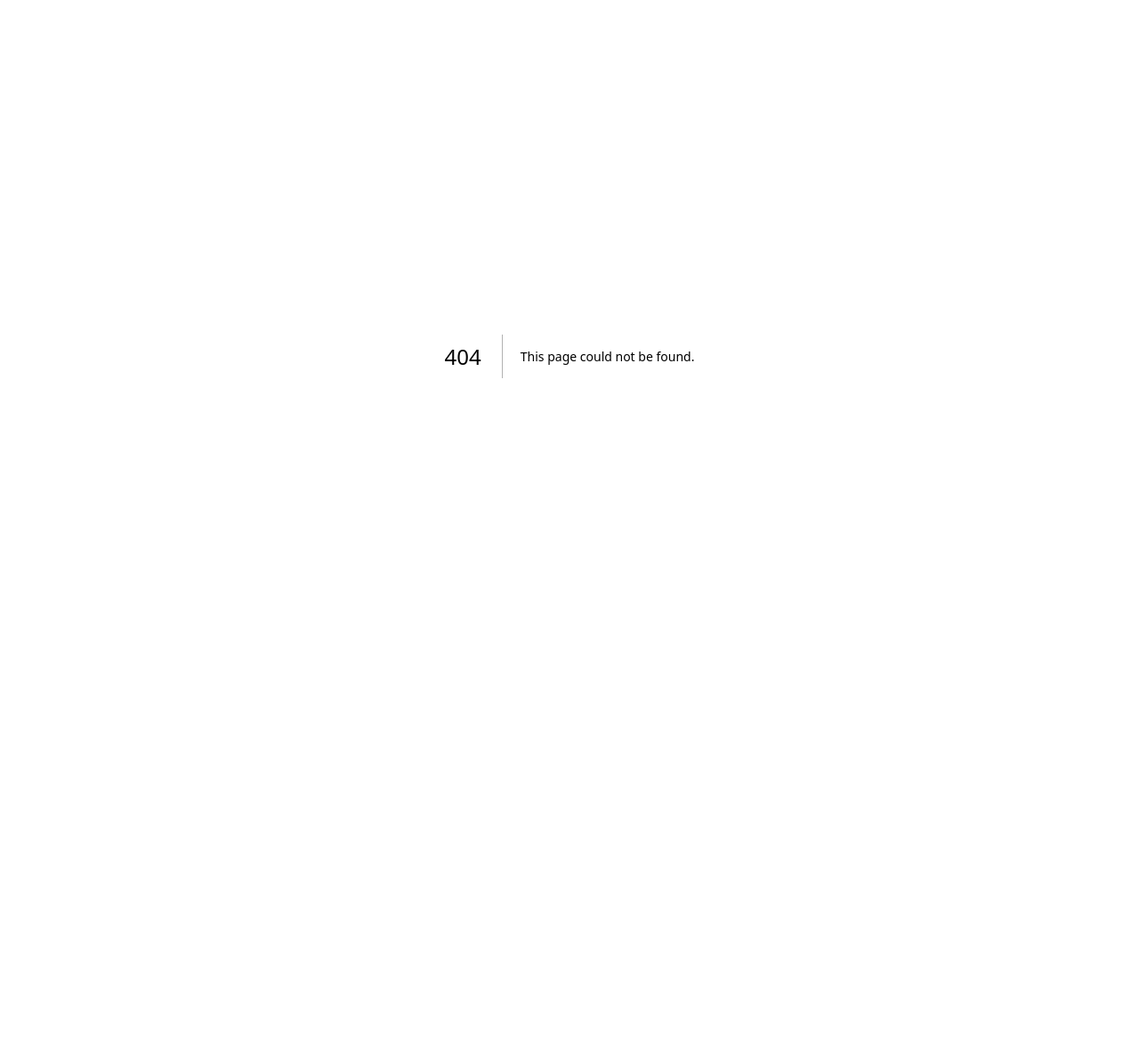
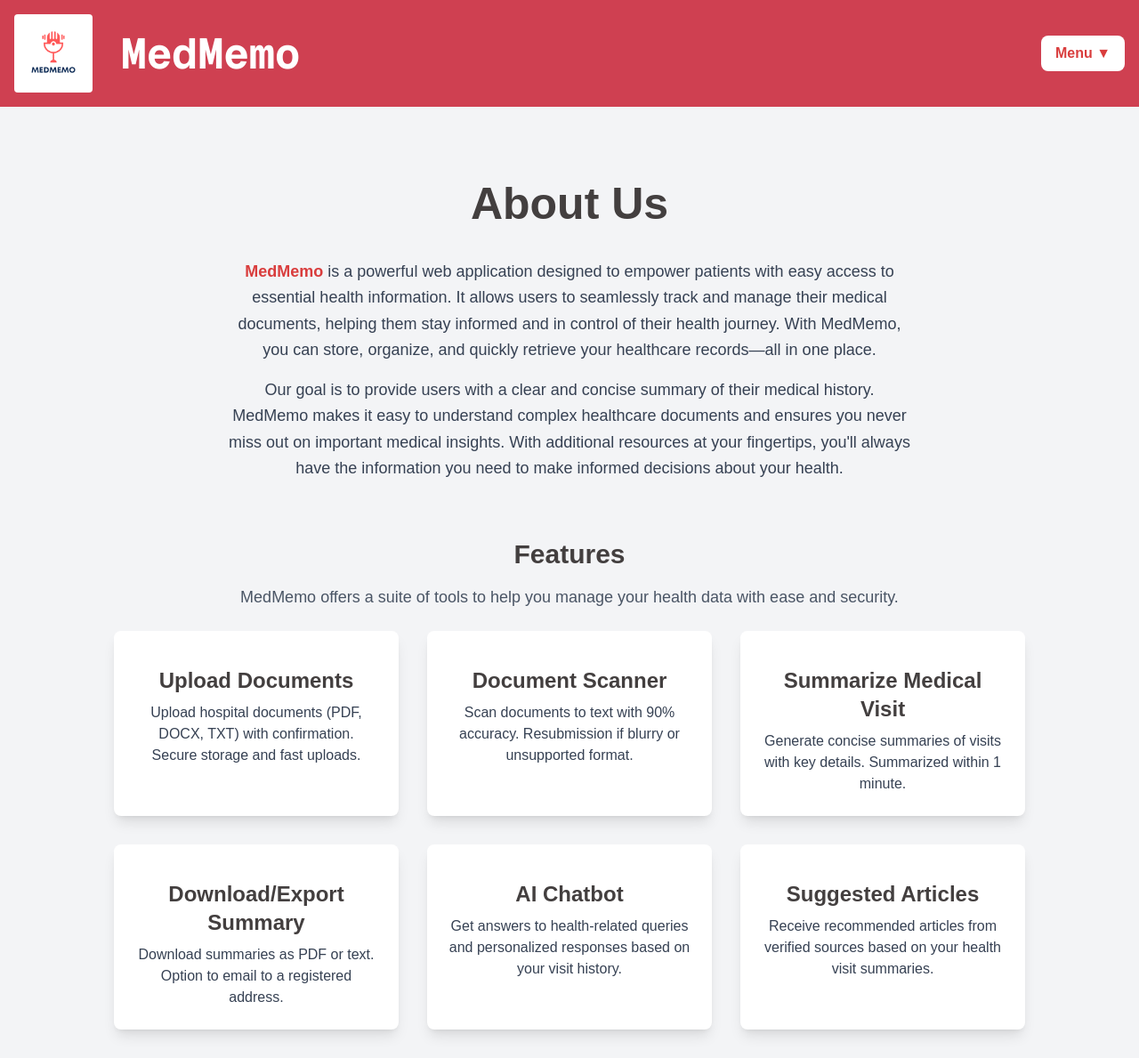
Before and after one commit to MedMemo/medmemo-app, a Next.js app in the folder frontend/: page /about in a window 1280 px wide. Before the commit this address had no page. Shown: the whole page at 89% size. Before the commit the page ends 800 px from the top, so only its background shows below. Built offline with nearby package versions, Linux system fonts and the light colour scheme.

Commit message:
added about me/features

```diff
--- /dev/null
+++ b/frontend/app/about/page.tsx
@@ -0,0 +1,149 @@
+"use client";
+
+import { useState } from "react";
+import { useRouter } from "next/navigation";
+
+export default function About() {
+  const router = useRouter();
+  const [isDropdownOpen, setIsDropdownOpen] = useState(false);
+
+  const defaultButtonStyle =
+    "block px-4 py-2 text-gray-700 hover:bg-gray-200 transition";
+
+  return (
+    <div className="min-h-screen bg-gray-100 flex flex-col">
+
+      {/* Navbar */}
+      <nav style={{ backgroundColor: "#CF4051" }} className="text-white p-4">
+        <div className="flex justify-between items-center w-full">
+          {/* Logo and Title */}
+          <div className="flex items-center space-x-8">
+            <div className="bg-white p-1 rounded">
+              <img
+                src="/images/medmemo_logo.png"
+                alt="MedMemo Logo"
+                className="h-20 w-20"
+              />
+            </div>
+            <h1 className="text-5xl font-bold font-mono">MedMemo</h1>
+          </div>
+          {/* Dropdown Menu */}
+          <div className="relative">
+            <button onClick={() => setIsDropdownOpen(!isDropdownOpen)}
+            className="px-4 py-2 bg-white text-[#D93D3D] font-bold rounded-lg hover:bg-gray-200 transition">
+              Menu ▼
+            </button>
+            {isDropdownOpen && (
+              <div className="absolute right-0 mt-2 w-40 bg-white font-bold rounded-md shadow-lg">
+                <a href="/" className={defaultButtonStyle}>Home</a>
+                <a href="/about" className={defaultButtonStyle}>About</a>
+                <a href="/account" className={defaultButtonStyle}>Account</a>
+
+              </div>
+            )}
+          </div>
+        </div>
+      </nav>
+
+    <div className="flex flex-grow items-center justify-center p-8">
+        <main className="w-full max-w-3xl text-center">
+            <h1 className="font-bold text-[50px] text-[#433f3f] mt-10">
+                About Us
+            </h1>
+            <p className="mt-6 text-gray-700 leading-relaxed text-lg">
+                <span className="font-semibold text-[#D93D3D]">MedMemo</span> is a powerful web application designed to empower patients with easy access to essential health information.
+      It allows users to seamlessly track and manage their medical documents, helping them stay informed and in control of their health journey.
+      With MedMemo, you can store, organize, and quickly retrieve your healthcare records—all in one place.
+            </p>
+            <p className="mt-4 text-gray-700 leading-relaxed text-lg">
+            Our goal is to provide users with a clear and concise summary of their medical history. MedMemo makes it easy to understand complex healthcare documents and ensures you never miss out on important medical insights.
+            With additional resources at your fingertips, you'll always have the information you need to make informed decisions about your health.
+            </p>
+        </main>
+    </div>
+
+    <div className="flex flex-grow items-center justify-center p-8">
+  <main className="w-full max-w-5xl text-center">
+    <h2 className="text-3xl font-bold text-[#433f3f]">
+      Features
+    </h2>
+    <p className="mt-4 text-gray-600 text-lg">
+      MedMemo offers a suite of tools to help you manage your health data with ease and security.
+    </p>
+
+    {/* Box1 */}
+    <div className="grid grid-cols-1 sm:grid-cols-2 lg:grid-cols-3 gap-8 mt-6">
+      <div className="bg-white p-6 rounded-lg shadow-lg hover:shadow-2xl transition">
+        <div className="text-4xl text-[#D93D3D] mb-4">
+          <i className="fas fa-upload"></i>
+        </div>
+        <h3 className="text-2xl font-semibold text-[#433f3f]">Upload Documents</h3>
+        <p className="mt-2 text-gray-700">
+          Upload hospital documents (PDF, DOCX, TXT) with confirmation. Secure storage and fast uploads.
+        </p>
+      </div>
+
+      {/* Box2 */}
+      <div className="bg-white p-6 rounded-lg shadow-lg hover:shadow-2xl transition">
+        <div className="text-4xl text-[#D93D3D] mb-4">
+          <i className="fas fa-camera"></i>
+        </div>
+        <h3 className="text-2xl font-semibold text-[#433f3f]">Document Scanner</h3>
+        <p className="mt-2 text-gray-700">
+          Scan documents to text with 90% accuracy. Resubmission if blurry or unsupported format.
+        </p>
+      </div>
+
+      {/* Box3 */}
+      <div className="bg-white p-6 rounded-lg shadow-lg hover:shadow-2xl transition">
+        <div className="text-4xl text-[#D93D3D] mb-4">
+          <i className="fas fa-clipboard"></i>
+        </div>
+        <h3 className="text-2xl font-semibold text-[#433f3f]">Summarize Medical Visit</h3>
+        <p className="mt-2 text-gray-700">
+          Generate concise summaries of visits with key details. Summarized within 1 minute.
+        </p>
+      </div>
+
+      {/* Box4 */}
+      <div className="bg-white p-6 rounded-lg shadow-lg hover:shadow-2xl transition">
+        <div className="text-4xl text-[#D93D3D] mb-4">
+          <i className="fas fa-download"></i>
+        </div>
+        <h3 className="text-2xl font-semibold text-[#433f3f]">Download/Export Summary</h3>
+        <p className="mt-2 text-gray-700">
+          Download summaries as PDF or text. Option to email to a registered address.
+        </p>
+      </div>
+
+      {/* Box5 */}
+      <div className="bg-white p-6 rounded-lg shadow-lg hover:shadow-2xl transition">
+        <div className="text-4xl text-[#D93D3D] mb-4">
+          <i className="fas fa-comments"></i>
+        </div>
+        <h3 className="text-2xl font-semibold text-[#433f3f]">AI Chatbot</h3>
+        <p className="mt-2 text-gray-700">
+          Get answers to health-related queries and personalized responses based on your visit history.
+        </p>
+      </div>
+
+      {/* Box6 */}
+      <div className="bg-white p-6 rounded-lg shadow-lg hover:shadow-2xl transition">
+        <div className="text-4xl text-[#D93D3D] mb-4">
+          <i className="fas fa-book"></i>
+        </div>
+        <h3 className="text-2xl font-semibold text-[#433f3f]">Suggested Articles</h3>
+        <p className="mt-2 text-gray-700">
+          Receive recommended articles from verified sources based on your health visit summaries.
+        </p>
+      </div>
+    </div>
+  </main>
+</div>
+
+
+
+
+    </div>
+  );
+}
```
